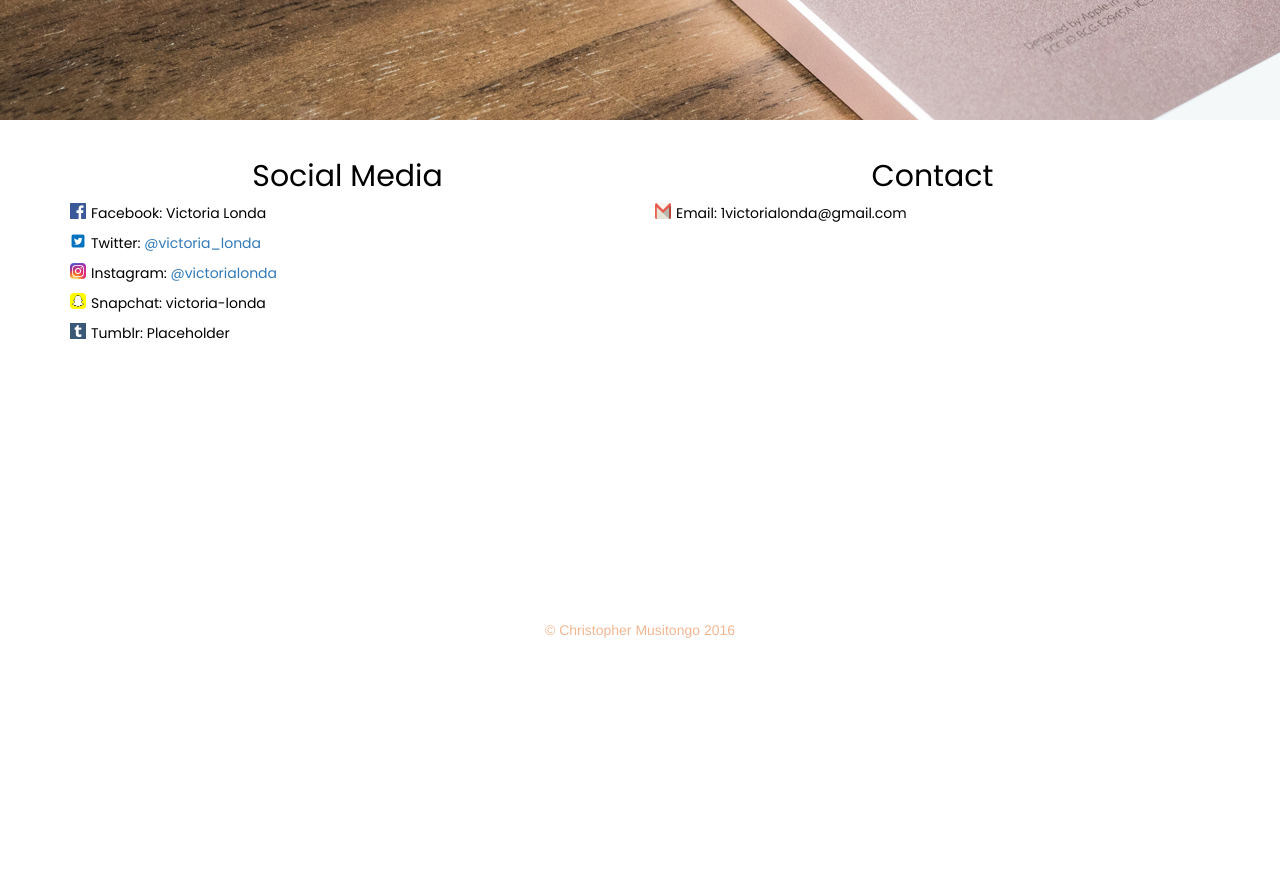
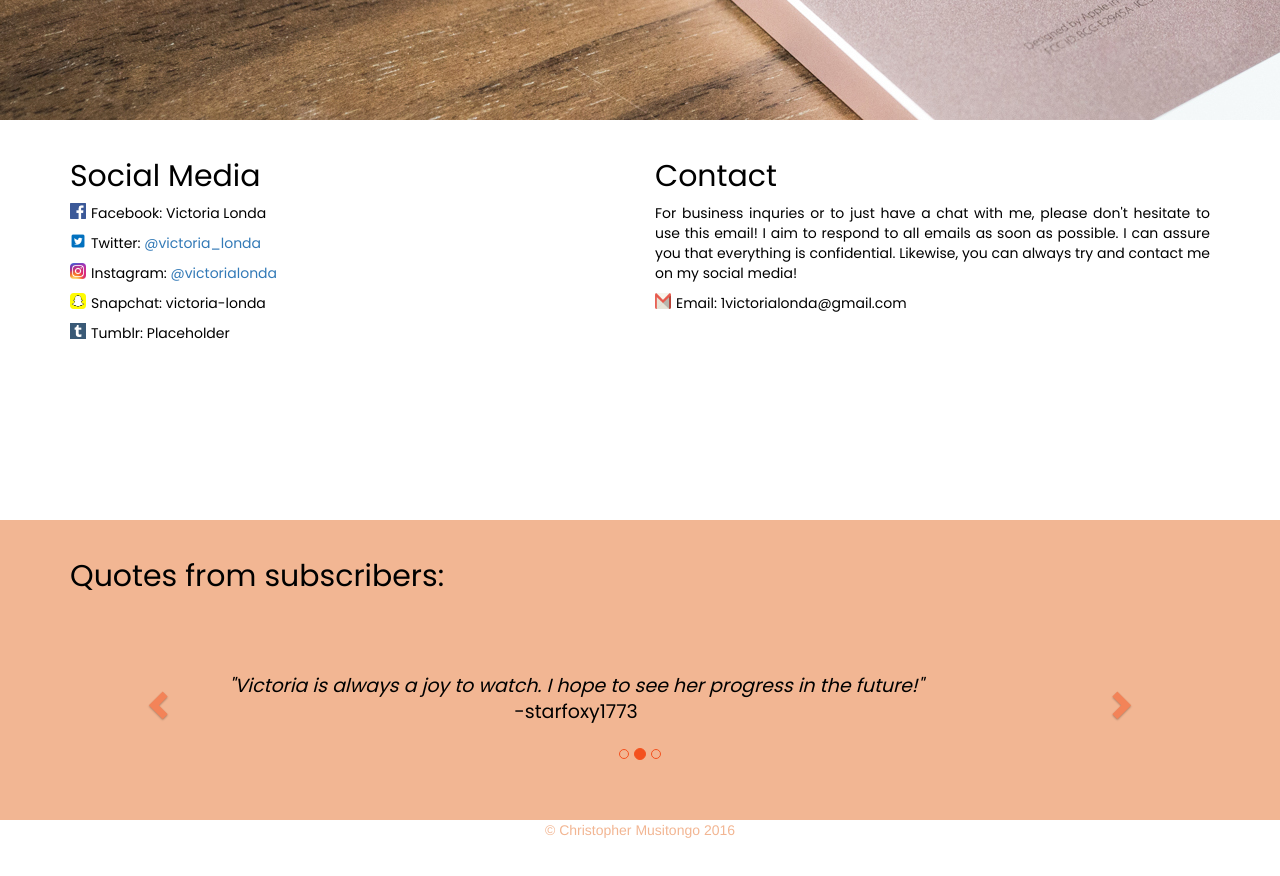
Before and after one commit to cmusitongo/WebDesignProject, a plain HTML site: page Contact.html in a window 1280 px wide. Shown: the part 480-1356 px from the top of the page. Before the commit the page ends 1160 px from the top, so only its background shows below. Drawn offline with nearby package versions, Linux system fonts and the light colour scheme.

Commit message:
Added a carousel to Contact.html - no changes to about

```diff
--- a/Contact.html
+++ b/Contact.html
@@ -50,7 +50,7 @@
 		<div class="container">
 			<div class="row padding">
 				<div class="col-md-6">
-					<h2 class="text-center">Social Media</h2>
+					<h2>Social Media</h2>
 					<img class="logos img-responsive" src="./images/facebook.png" alt="Facebook Logo"><p class="text-justify">Facebook: Victoria Londa</p>
 					<img class="logos img-responsive" src="./images/twitter.png" alt="Twitter Logo"><p class="text-justify">Twitter: <a href="https://twitter.com/victoria_londa" target="_blank">@victoria_londa</a></p>
 					<img class="logos img-responsive" src="./images/instagram.png" alt="Instagram Logo"><p class="text-justify">Instagram: <a href="https://www.instagram.com/victorialonda" target="_blank">@victorialonda</a></p>
@@ -58,9 +58,47 @@
 					<img class="logos img-responsive" src="./images/tumblir.png" alt="Tumblr Logo"><p class="text-justify">Tumblr: Placeholder</p>
 				</div>
 				<div class="col-md-6">
-					<h2 class="text-center">Contact</h2>
+					<h2>Contact</h2>
+					<p class="text-justify">For business inquries or to just have a chat with me, please don't hesitate to use this email! I aim to respond to all emails as soon as possible. I can assure you that everything is confidential. Likewise, you can always try and contact me on my social media!</p>
 					<img class="logos img-responsive" src="./images/gmail.png" alt="Gmail Logo"><p class="text-justify">Email: 1victorialonda@gmail.com</p>
 				</div>
+			</div>
+		</div>
+	</div>
+
+	<div class="alt6">
+		<div class="container padding">
+			<h2>Quotes from subscribers:</h2>
+			<div id="myCarousel" class="carousel slide text-center" data-ride="carousel">
+			  <!-- Indicators -->
+			  <ol class="carousel-indicators">
+				<li data-target="#myCarousel" data-slide-to="0" class="active"></li>
+				<li data-target="#myCarousel" data-slide-to="1"></li>
+				<li data-target="#myCarousel" data-slide-to="2"></li>
+			  </ol>
+
+			  <!-- Wrapper for slides -->
+			  <div class="carousel-inner" role="listbox">
+				<div class="item active">
+				<h4>"Victoria is always a joy to watch. I hope to see her progress in the future!"<br><span style="font-style:normal;">-starfoxy1773</span></h4>
+				</div>
+				<div class="item">
+				  <h4>"Her hair tutorials are wonderful. I've learned a lot by watching her videos."<br><span style="font-style:normal;">-thequeenzz</span></h4>
+				</div>
+				<div class="item">
+				  <h4>"She's definitely got talent. Her tutorials are very useful. I appreciate everything she does."<br><span style="font-style:normal;">-fleekydashikis</span></h4>
+				</div>
+			  </div>
+
+			  <!-- Left and right controls -->
+			  <a class="left carousel-control" href="#myCarousel" role="button" data-slide="prev">
+				<span class="glyphicon glyphicon-chevron-left" aria-hidden="true"></span>
+				<span class="sr-only">Previous</span>
+			  </a>
+			  <a class="right carousel-control" href="#myCarousel" role="button" data-slide="next">
+				<span class="glyphicon glyphicon-chevron-right" aria-hidden="true"></span>
+				<span class="sr-only">Next</span>
+			  </a>
 			</div>
 		</div>
 	</div>
--- a/css/style.css
+++ b/css/style.css
@@ -146,7 +146,14 @@
 .alt5 {
 	font-family: 'Poppins', sans-serif;
 	background: white;
-	min-height: 500px;
+	min-height: 400px;
+	color: black;
+}
+
+.alt6 {
+	font-family: 'Poppins', sans-serif;
+	background: #f2b693;
+	min-height: 300px;
 	color: black;
 }
 /*----Contact CSS----*/
@@ -159,3 +166,29 @@
 	text-align: center;
 }
 /*----Footer CSS----*/
+
+/*----Carousel Test----*/
+.carousel-control.right, .carousel-control.left {
+    background-image: none;
+    color: #f4511e;
+}
+
+.carousel-indicators li {
+    border-color: #f4511e;
+}
+
+.carousel-indicators li.active {
+    background-color: #f4511e;
+}
+
+.item h4 {
+    font-size: 19px;
+    line-height: 1.375em;
+    font-weight: 400;
+    font-style: italic;
+    margin: 70px 0;
+}
+
+.item span {
+    font-style: normal;
+}
```
Also changed, not shown: About.html (+1 -1 lines).
